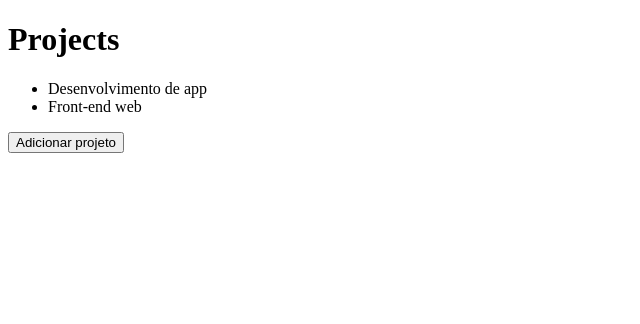
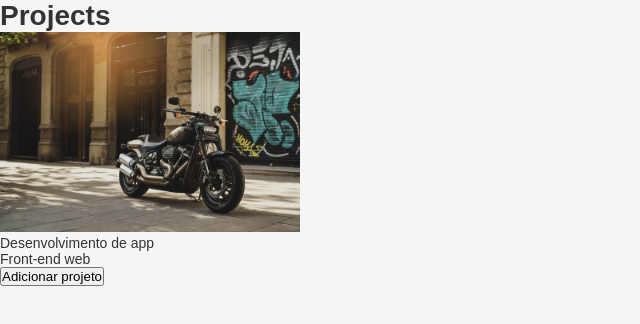
Before and after one commit to MateusPaixao/go-stack, a React app in the folder frontend/: page / in a window 1280 px wide. Shown: the top 324 px of the page, without its empty margins (0-640 px from the left). Built offline with nearby package versions, Linux system fonts and the light colour scheme.

Commit message:
Importando css e imagens

```diff
--- a/frontend/package.json
+++ b/frontend/package.json
@@ -4,7 +4,8 @@
   "main": "index.js",
   "license": "MIT",
   "scripts": {
-    "dev": "yarn webpack-dev-server --mode development"
+    "dev": "webpack-dev-server --mode development",
+    "build": "webpack-dev-server --mode production"
   },
   "dependencies": {
     "@babel/cli": "^7.8.4",
@@ -12,8 +13,11 @@
     "@babel/preset-env": "^7.9.5",
     "@babel/preset-react": "^7.9.4",
     "babel-loader": "^8.1.0",
+    "css-loader": "^3.5.2",
+    "file-loader": "^6.0.0",
     "react": "^16.13.1",
     "react-dom": "^16.13.1",
+    "style-loader": "^1.1.3",
     "webpack": "^4.42.1",
     "webpack-cli": "^3.3.11"
   },
--- /dev/null
+++ b/frontend/src/App.css
@@ -0,0 +1,12 @@
+* {
+    margin: 0;
+    outline: 0;
+    padding: 0;
+    box-sizing: border-box;
+}
+
+body {
+    background: #f5f5f5;
+    font: 14px sans-serif;
+    color: #333;
+}
--- a/frontend/src/App.js
+++ b/frontend/src/App.js
@@ -1,4 +1,7 @@
 import React, { useState } from 'react'
+
+import './App.css'
+import backgroundImage from './assets/moto.jfif'
 
 import Header from './components/Header'
 
@@ -26,6 +29,8 @@ function App(){
         <>
             <Header title="Projects"/>
 
+            <img width={300} src={backgroundImage} alt="Moto"/>
+
             <ul>
                 {projects.map(project => <li key={project}>{project}</li>)}
             </ul>
--- a/frontend/webpack.config.js
+++ b/frontend/webpack.config.js
@@ -17,6 +17,20 @@ module.exports = {
                 use: {
                     loader: 'babel-loader'
                 }
+            },
+            {
+                test: /\.css$/,
+                exclude: /node_modules/,
+                use: [
+                    { loader: 'style-loader' },
+                    { loader: 'css-loader' }
+                ]
+            },
+            {
+                test: /.*\.(gif|png|jpe?g|jfif)$/i,
+                use: {
+                    loader: 'file-loader'
+                }
             }
         ]
     }
```
Also changed, not shown: frontend/src/assets/moto.jfif (added).
